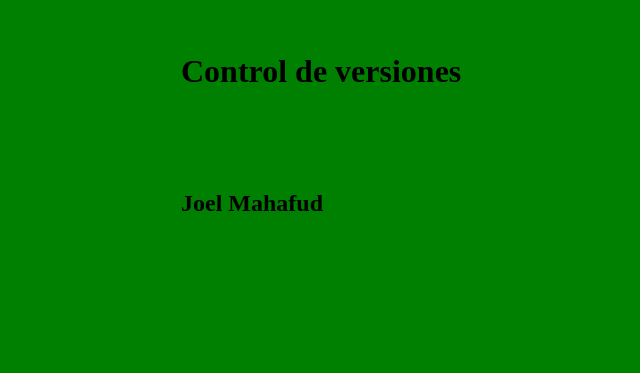
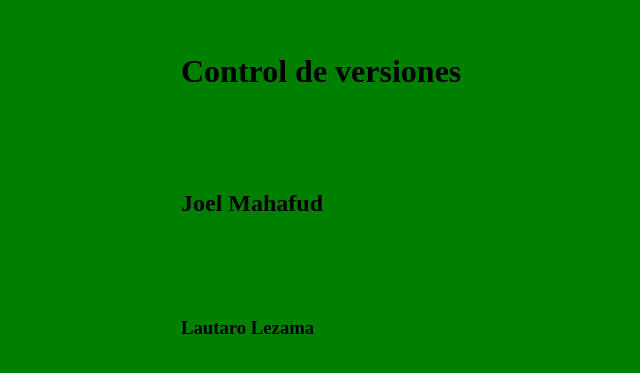
Before and after one commit to FrancoUTN/TP_SO_I4_10_, a plain HTML site: page index.html in a window 1280 px wide. Shown: the part 147-520 px from the top of the page, without its empty margins (119-759 px from the left). Drawn offline with Linux system fonts and the light colour scheme.

Commit message:
punto 8 ALFA

```diff
--- a/index.html
+++ b/index.html
@@ -9,5 +9,6 @@
 <body>
 <h1>Control de versiones</h1>
 <h2>Joel Mahafud</h2>
+<h3>Lautaro Lezama</h3>
 </body>
 </html>
```
